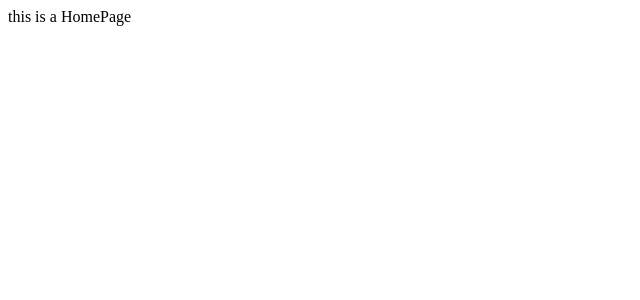
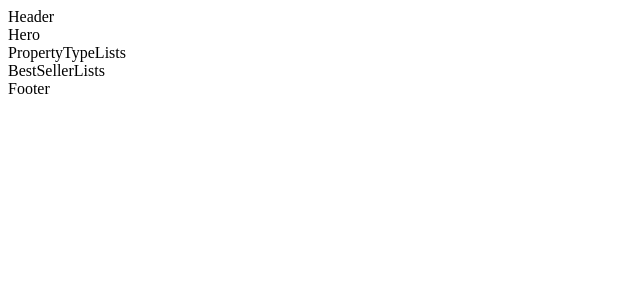
Before and after one commit to manalidarji/relax-inn, a JavaScript app: page / in a window 1280 px wide. Shown: the top 300 px of the page, without its empty margins (0-640 px from the left). Built offline with nearby package versions, Linux system fonts and the light colour scheme.

Commit message:
created components for Home Page

```diff
--- /dev/null
+++ b/src/components/BestSellerLists.js
@@ -0,0 +1,7 @@
+const BestSellerLists = () => {
+  return (
+    <div>BestSellerLists</div>
+  )
+}
+
+export default BestSellerLists
--- /dev/null
+++ b/src/components/Footer.js
@@ -0,0 +1,7 @@
+const Footer = () => {
+  return (
+    <div>Footer</div>
+  )
+}
+
+export default Footer
--- /dev/null
+++ b/src/components/Header.js
@@ -0,0 +1,7 @@
+const Header = () => {
+  return (
+    <div>Header</div>
+  )
+}
+
+export default Header
--- /dev/null
+++ b/src/components/Hero.js
@@ -0,0 +1,7 @@
+const Hero = () => {
+  return (
+    <div>Hero</div>
+  )
+}
+
+export default Hero
--- /dev/null
+++ b/src/components/PropertyTypeLists.js
@@ -0,0 +1,7 @@
+const PropertyTypeLists = () => {
+  return (
+    <div>PropertyTypeLists</div>
+  )
+}
+
+export default PropertyTypeLists
--- a/src/pages/HomePage.js
+++ b/src/pages/HomePage.js
@@ -1,6 +1,18 @@
+import Header from '../components/Header';
+import Hero from '../components/Hero';
+import PropertyTypeLists from '../components/PropertyTypeLists';
+import BestSellerLists from '../components/BestSellerLists';
+import Footer from '../components/Footer';
+
 const HomePage = () => {
     return (
-        <div>this is a HomePage</div>
+        <>
+		<Header/>
+        <Hero/>
+        <PropertyTypeLists/>
+        <BestSellerLists />
+        <Footer/>
+		</>
     )
 }
 
```
